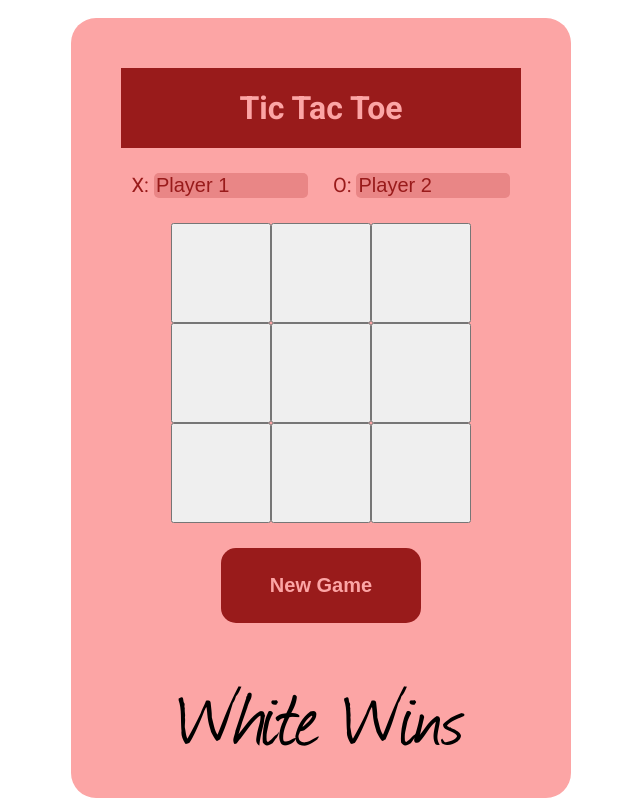
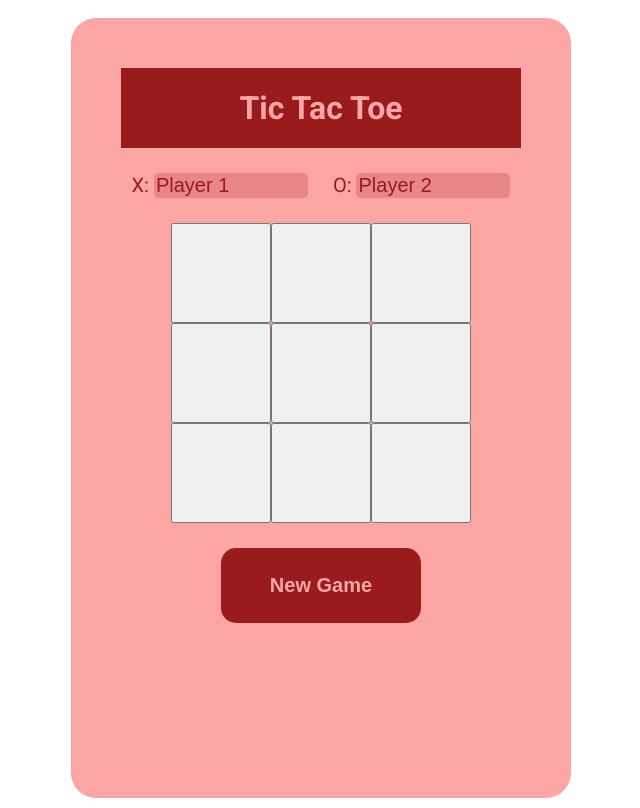
Before and after one commit to OmarNaguib/Tic-Tac-Toe, a plain HTML site: page index.html in a window 1280 px wide. Shown: the whole page, without its empty margins (319-959 px from the left). Drawn offline with Linux system fonts and the light colour scheme.

Commit message:
format file

```diff
--- a/index.html
+++ b/index.html
@@ -30,7 +30,6 @@
             <button class="new" onclick="game.newGame()"> New Game</button>
         </div>
         <div class="display">
-            White Wins
         </div>
 
     </main>
```
